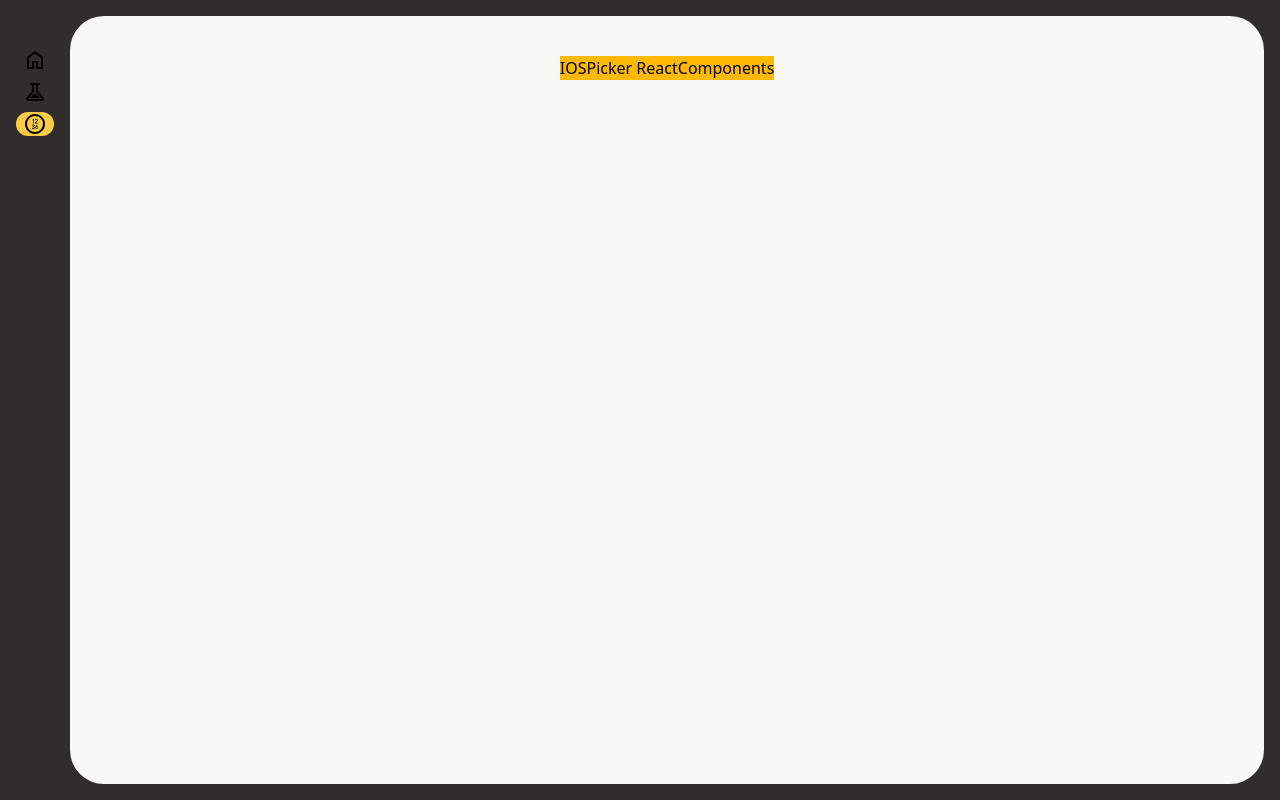
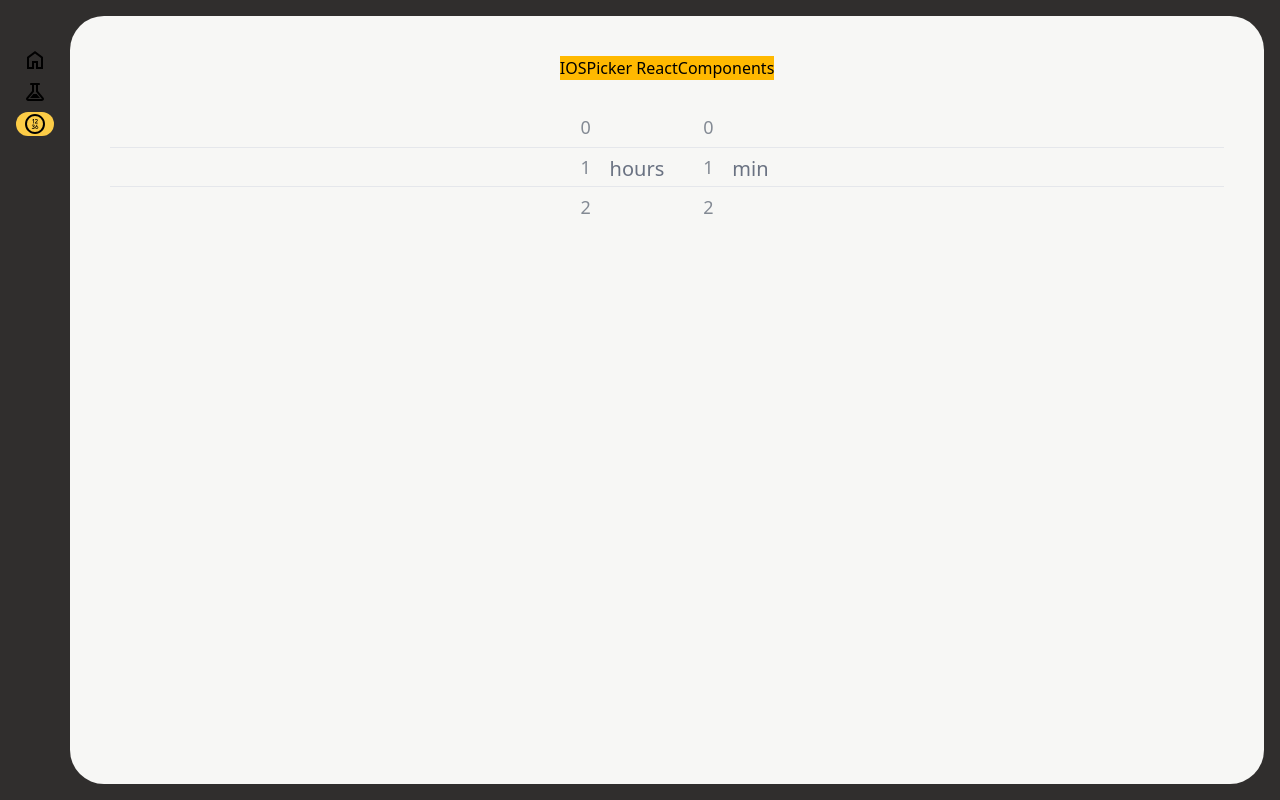
Before and after one commit to LOAF01/ReactComponents, a React (Vite) app: page /ios-picker in a window 1280 px wide. Built offline with nearby package versions, Linux system fonts and the light colour scheme.

Commit message:
feat/#3: IOSPicker 컴포넌트에 Picker 렌더링 추가

```diff
--- a/src/pages/IOSPicker.tsx
+++ b/src/pages/IOSPicker.tsx
@@ -1,7 +1,11 @@
+import Picker from "@/components/ios-picker/Picker";
+
 const IOSPicker = () => {
   return (
     <>
       <h3 className="bg-amber-400">IOSPicker ReactComponents</h3>
+
+      <Picker />
     </>
   );
 };
```
